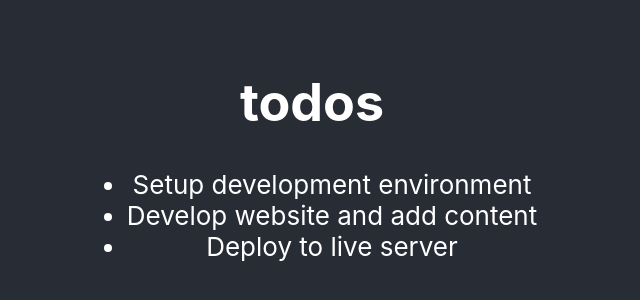
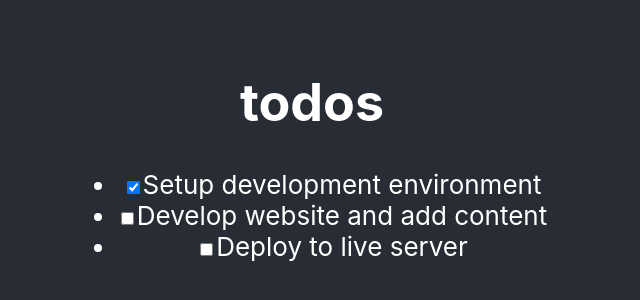
Before and after one commit to NewmanSaurusRex/react-todo-app, a React (Create React App) app: page / in a window 1280 px wide. Shown: the part 238-538 px from the top of the page, without its empty margins (328-968 px from the left). Built offline with nearby package versions, Linux system fonts and the light colour scheme.

Commit message:
updated state in order to check todo boxes
the parent component (todocontainer) holds the state data - this update allowed me to pass the data of checking a box from the todoitem via the todolist to the todocontainer for it to update state.

```diff
--- a/src/TodoContainer.js
+++ b/src/TodoContainer.js
@@ -10,11 +10,24 @@ class TodoContainer extends React.Component {
       { id: 3, title: "Deploy to live server", completed: false },
     ],
   };
+  handleChange = (id) => {
+    this.setState({
+      todos: this.state.todos.map((todo) => {
+        if (todo.id === id) {
+          todo.completed = !todo.completed;
+        }
+        return todo;
+      }),
+    });
+  };
   render() {
     return (
       <div>
         <Header />
-        <TodoList todos={this.state.todos} />
+        <TodoList
+          todos={this.state.todos}
+          handleChangeProps={this.handleChange}
+        />
       </div>
     );
   }
--- a/src/TodoItem.js
+++ b/src/TodoItem.js
@@ -1,5 +1,14 @@
 import React from "react";
 
 export default function TodoItem(props) {
-  return <li>{props.todo.title}</li>;
+  return (
+    <li>
+      <input
+        type="checkbox"
+        checked={props.todo.completed}
+        onChange={() => props.handleChangeProps(props.todo.id)}
+      />
+      {props.todo.title}
+    </li>
+  );
 }
--- a/src/TodoList.js
+++ b/src/TodoList.js
@@ -6,7 +6,11 @@ class TodoList extends React.Component {
     return (
       <ul>
         {this.props.todos.map((todo) => (
-          <TodoItem key={todo.id} todo={todo} />
+          <TodoItem
+            key={todo.id}
+            todo={todo}
+            handleChangeProps={this.props.handleChangeProps}
+          />
         ))}
       </ul>
     );
```
